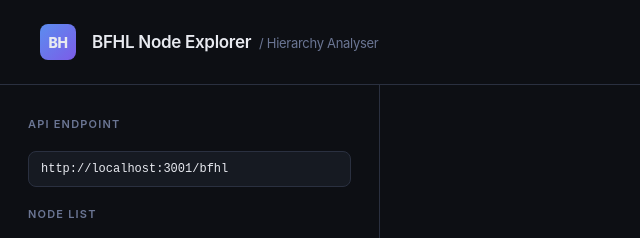
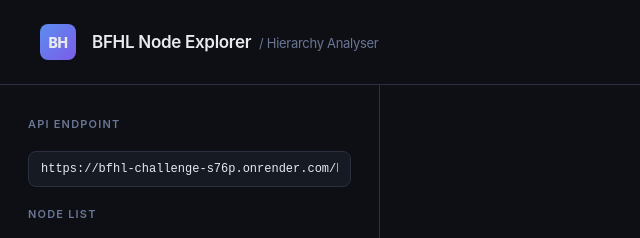
Before and after one commit to Himani52/bfhl-challenge, a plain HTML site: page frontend/index.html in a window 1280 px wide. Shown: the top 238 px of the page, 0-640 px from the left. Drawn offline with Linux system fonts and the light colour scheme.

Commit message:
Update index.html

```diff
--- a/frontend/index.html
+++ b/frontend/index.html
@@ -308,7 +308,7 @@
   <div class="input-panel">
     <div class="panel-label">API Endpoint</div>
     <div class="api-url-row">
-      <input type="text" id="apiUrl" placeholder="http://localhost:3001/bfhl" value="http://localhost:3001/bfhl" />
+      <input type="text" id="apiUrl" placeholder="http://localhost:3001/bfhl" value="https://bfhl-challenge-s76p.onrender.com/bfhl" />
     </div>
 
     <div class="panel-label">Node List</div>
```
